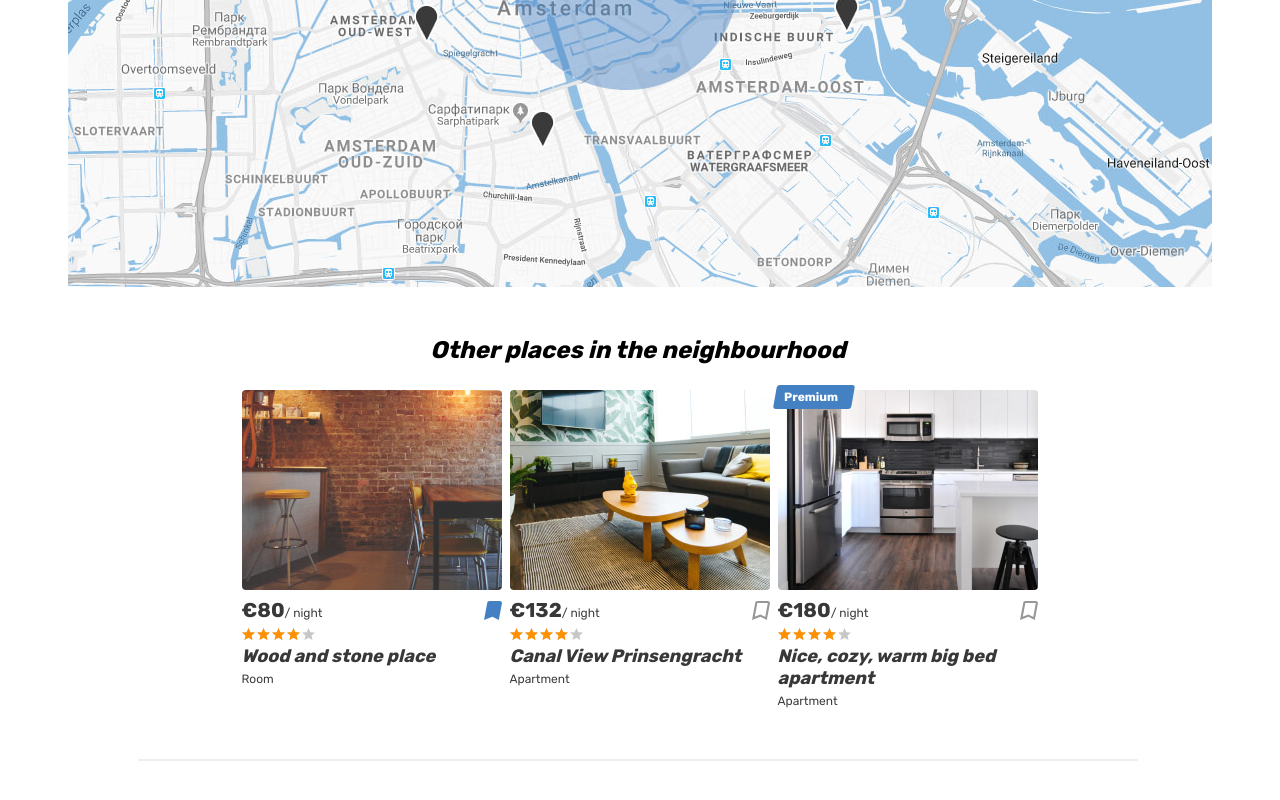
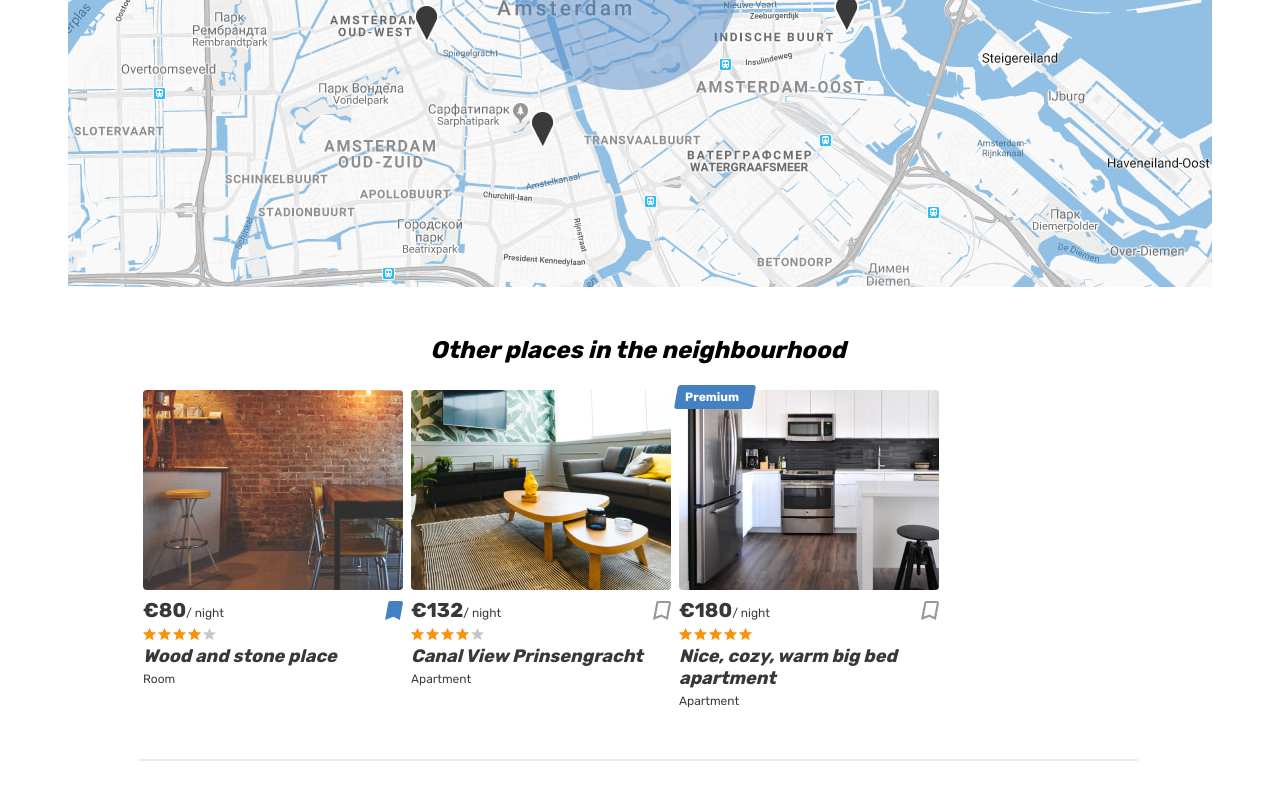
Before and after one commit to htmlacademy-react/2489559-six-cities-17, a React (Vite) app: page /offer/1af6f711-c28d-4121-82cd-e0b462a27f00 in a window 1280 px wide. Shown: the part 2499-3299 px from the top of the page. Built offline with nearby package versions, Linux system fonts and the light colour scheme.

Commit message:
5.2. Подключил отрисовку моковых мест рядом

```diff
--- a/src/components/app/app.tsx
+++ b/src/components/app/app.tsx
@@ -12,11 +12,12 @@ type AppPageProps = {
   emailAddress: string;
   favoriteCount: number;
   offers: Offers[];
+  nearbyOffers: Offers[];
   offerId: string;
 }
 
 function App(props : AppPageProps): JSX.Element {
-  const { emailAddress, favoriteCount, offers, offerId } = props;
+  const { emailAddress, favoriteCount, offers, offerId, nearbyOffers } = props;
   return (
     <BrowserRouter>
       <Routes>
@@ -36,7 +37,7 @@ function App(props : AppPageProps): JSX.Element {
           }
         />
         <Route path={AppRoute.Offer}
-          element={<OfferPage offerId={offerId} emailAddress={emailAddress} favoriteCount={favoriteCount}/>}
+          element={<OfferPage nearbyOffers={nearbyOffers} offerId={offerId} emailAddress={emailAddress} favoriteCount={favoriteCount}/>}
         />
         <Route path={AppRoute.Error}
           element={<PageNotFound emailAddress={emailAddress} favoriteCount={favoriteCount}/>}
--- a/src/index.tsx
+++ b/src/index.tsx
@@ -2,6 +2,7 @@ import React from 'react';
 import ReactDOM from 'react-dom/client';
 import App from './components/app/app';
 import { mockOffers } from './mocks/offers';
+import { mockNearbyOffers } from './mocks/nearby-offers';
 
 const root = ReactDOM.createRoot(
   document.getElementById('root') as HTMLElement
@@ -13,6 +14,7 @@ root.render(
       emailAddress='Oliver.conner@gmail.com'
       favoriteCount={3}
       offers = {mockOffers}
+      nearbyOffers = {mockNearbyOffers}
       offerId='123'
     />
   </React.StrictMode>,
--- /dev/null
+++ b/src/mocks/nearby-offers.tsx
@@ -0,0 +1,73 @@
+import { Offers } from '../types/types-offers';
+
+export const mockNearbyOffers: Offers[] = [
+  {
+    id: '2af6f711-c28d-4121-82cd-e0b462a27f00',
+    title: 'Wood and stone place',
+    type: 'Room',
+    price: 80,
+    city: {
+      name: 'Amsterdam',
+      location: {
+        latitude: 52.3609553943508,
+        longitude: 4.85309666406198,
+        zoom: 12,
+      },
+    },
+    location: {
+      latitude: 52.3609553943508,
+      longitude: 4.85309666406198,
+      zoom: 12,
+    },
+    isFavorite: true,
+    isPremium: false,
+    rating: 4,
+    previewImage: 'img/room.jpg',
+  },
+  {
+    id: '3af6f711-c28d-4121-82cd-e0b462a27f00',
+    title: 'Canal View Prinsengracht',
+    type: 'Apartment',
+    price: 132,
+    city: {
+      name: 'Amsterdam',
+      location: {
+        latitude: 52.3909553943508,
+        longitude: 4.929309666406198,
+        zoom: 12,
+      },
+    },
+    location: {
+      latitude: 52.3909553943508,
+      longitude: 4.929309666406198,
+      zoom: 12,
+    },
+    isFavorite: false,
+    isPremium: false,
+    rating: 4,
+    previewImage: 'img/apartment-02.jpg',
+  },
+  {
+    id: '4af6f711-c28d-4121-82cd-e0b462a27f00',
+    title: 'Nice, cozy, warm big bed apartment',
+    type: 'Apartment',
+    price: 180,
+    city: {
+      name: 'Amsterdam',
+      location: {
+        latitude: 52.3809553943508,
+        longitude: 4.939309666406198,
+        zoom: 12,
+      },
+    },
+    location: {
+      latitude: 52.3809553943508,
+      longitude: 4.939309666406198,
+      zoom: 12,
+    },
+    isFavorite: false,
+    isPremium: true,
+    rating: 5,
+    previewImage: 'img/apartment-03.jpg',
+  },
+];
--- a/src/pages/offers-page/offers-page.tsx
+++ b/src/pages/offers-page/offers-page.tsx
@@ -2,14 +2,17 @@ import Header from '../../components/header/header';
 import ReviewsForm from '../../components/reviews/reviews-form';
 import ReviewsList from '../../components/reviews/reviews-list';
 import { mockReviews } from '../../mocks/reviews';
+import OffersList from '../../components/cards/cards-list';
+import { Offers } from '../../types/types-offers';
 
 type OfferPageProps = {
   emailAddress: string;
   favoriteCount: number;
   offerId: string;
+  nearbyOffers: Offers[];
 }
 function OfferPage(props : OfferPageProps): JSX.Element {
-  const {emailAddress, favoriteCount, offerId} = props;
+  const {emailAddress, favoriteCount, offerId, nearbyOffers} = props;
   return (
     <div className="page">
       <Header
@@ -150,106 +153,7 @@ function OfferPage(props : OfferPageProps): JSX.Element {
         <div className="container">
           <section className="near-places places">
             <h2 className="near-places__title">Other places in the neighbourhood</h2>
-            <div className="near-places__list places__list">
-              <article className="near-places__card place-card">
-                <div className="near-places__image-wrapper place-card__image-wrapper">
-                  <a href="#">
-                    <img className="place-card__image" src="img/room.jpg" width="260" height="200" alt="Place image"/>
-                  </a>
-                </div>
-                <div className="place-card__info">
-                  <div className="place-card__price-wrapper">
-                    <div className="place-card__price">
-                      <b className="place-card__price-value">&euro;80</b>
-                      <span className="place-card__price-text">&#47;&nbsp;night</span>
-                    </div>
-                    <button className="place-card__bookmark-button place-card__bookmark-button--active button" type="button">
-                      <svg className="place-card__bookmark-icon" width="18" height="19">
-                        <use xlinkHref="#icon-bookmark"></use>
-                      </svg>
-                      <span className="visually-hidden">In bookmarks</span>
-                    </button>
-                  </div>
-                  <div className="place-card__rating rating">
-                    <div className="place-card__stars rating__stars">
-                      <span style={{width: '80%'}}></span>
-                      <span className="visually-hidden">Rating</span>
-                    </div>
-                  </div>
-                  <h2 className="place-card__name">
-                    <a href="#">Wood and stone place</a>
-                  </h2>
-                  <p className="place-card__type">Room</p>
-                </div>
-              </article>
-
-              <article className="near-places__card place-card">
-                <div className="near-places__image-wrapper place-card__image-wrapper">
-                  <a href="#">
-                    <img className="place-card__image" src="img/apartment-02.jpg" width="260" height="200" alt="Place image" />
-                  </a>
-                </div>
-                <div className="place-card__info">
-                  <div className="place-card__price-wrapper">
-                    <div className="place-card__price">
-                      <b className="place-card__price-value">&euro;132</b>
-                      <span className="place-card__price-text">&#47;&nbsp;night</span>
-                    </div>
-                    <button className="place-card__bookmark-button button" type="button">
-                      <svg className="place-card__bookmark-icon" width="18" height="19">
-                        <use xlinkHref="#icon-bookmark"></use>
-                      </svg>
-                      <span className="visually-hidden">To bookmarks</span>
-                    </button>
-                  </div>
-                  <div className="place-card__rating rating">
-                    <div className="place-card__stars rating__stars">
-                      <span style={{width: '80%'}}></span>
-                      <span className="visually-hidden">Rating</span>
-                    </div>
-                  </div>
-                  <h2 className="place-card__name">
-                    <a href="#">Canal View Prinsengracht</a>
-                  </h2>
-                  <p className="place-card__type">Apartment</p>
-                </div>
-              </article>
-
-              <article className="near-places__card place-card">
-                <div className="place-card__mark">
-                  <span>Premium</span>
-                </div>
-                <div className="near-places__image-wrapper place-card__image-wrapper">
-                  <a href="#">
-                    <img className="place-card__image" src="img/apartment-03.jpg" width="260" height="200" alt="Place image" />
-                  </a>
-                </div>
-                <div className="place-card__info">
-                  <div className="place-card__price-wrapper">
-                    <div className="place-card__price">
-                      <b className="place-card__price-value">&euro;180</b>
-                      <span className="place-card__price-text">&#47;&nbsp;night</span>
-                    </div>
-                    <button className="place-card__bookmark-button button" type="button">
-                      <svg className="place-card__bookmark-icon" width="18" height="19">
-                        <use xlinkHref="#icon-bookmark"></use>
-                      </svg>
-                      <span className="visually-hidden">To bookmarks</span>
-                    </button>
-                  </div>
-                  <div className="place-card__rating rating">
-                    <div className="place-card__stars rating__stars">
-                      <span style={{width: '80%'}}></span>
-                      <span className="visually-hidden">Rating</span>
-                    </div>
-                  </div>
-                  <h2 className="place-card__name">
-                    <a href="#">Nice, cozy, warm big bed apartment</a>
-                  </h2>
-                  <p className="place-card__type">Apartment</p>
-                </div>
-              </article>
-            </div>
+            <OffersList offers = {nearbyOffers} onOfferMouseEnter={() => {}} onOfferMouseLeave={() => {}} />
           </section>
         </div>
       </main>
```
